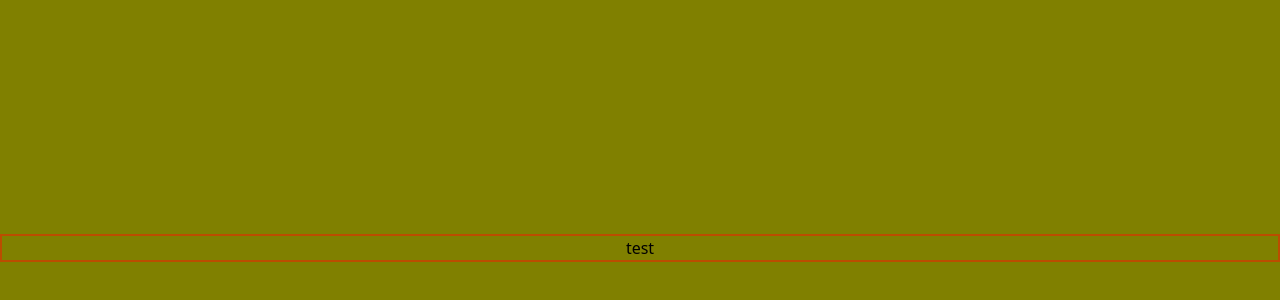
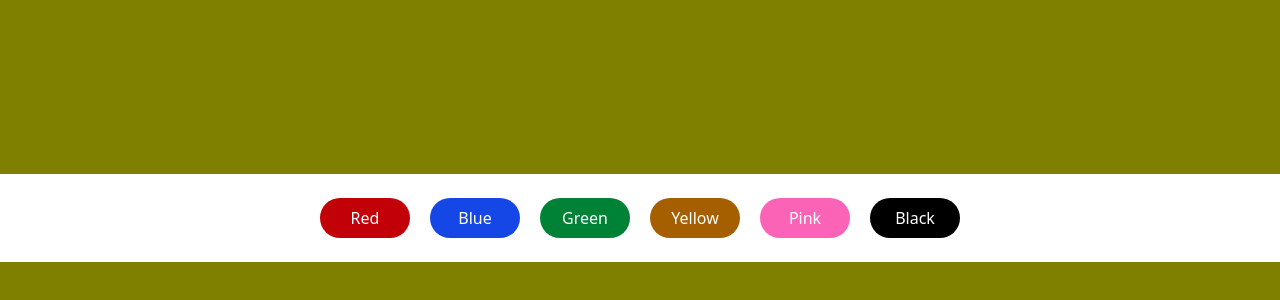
Before and after one commit to itspriyambhattacharya/react_bgChanger_project, a React (Vite) app: page / in a window 1280 px wide. Shown: the part 490-790 px from the top of the page. Built offline with nearby package versions, Linux system fonts and the light colour scheme.

Commit message:
Refactor App component to replace test div with color selection buttons

```diff
--- a/src/App.jsx
+++ b/src/App.jsx
@@ -5,8 +5,25 @@ function App() {
   const [color, setColor] = useState("olive");
   return (
     <div className="w-full h-screen" style={{ backgroundColor: color }}>
-      <div className="flex flex-wrap justify-center fixed bottom-12 inset-x-0 border-2 border-amber-700 border-solid">
-        test
+      <div className="flex flex-wrap justify-center gap-5 fixed bottom-12 inset-x-0 py-6 bg-white">
+        <button className="cursor-pointer bg-red-700 px-4 py-2 w-[90px] rounded-4xl text-white">
+          Red
+        </button>
+        <button className="cursor-pointer bg-blue-700 px-4 py-2 w-[90px] rounded-4xl text-white">
+          Blue
+        </button>
+        <button className="cursor-pointer bg-green-700 px-4 py-2 w-[90px] rounded-4xl text-white">
+          Green
+        </button>
+        <button className="cursor-pointer bg-yellow-700 px-4 py-2 w-[90px] rounded-4xl text-white">
+          Yellow
+        </button>
+        <button className="cursor-pointer bg-pink-400 px-4 py-2 w-[90px] rounded-4xl text-white">
+          Pink
+        </button>
+        <button className="cursor-pointer bg-black px-4 py-2 w-[90px] rounded-4xl text-white">
+          Black
+        </button>
       </div>
     </div>
   );
```
